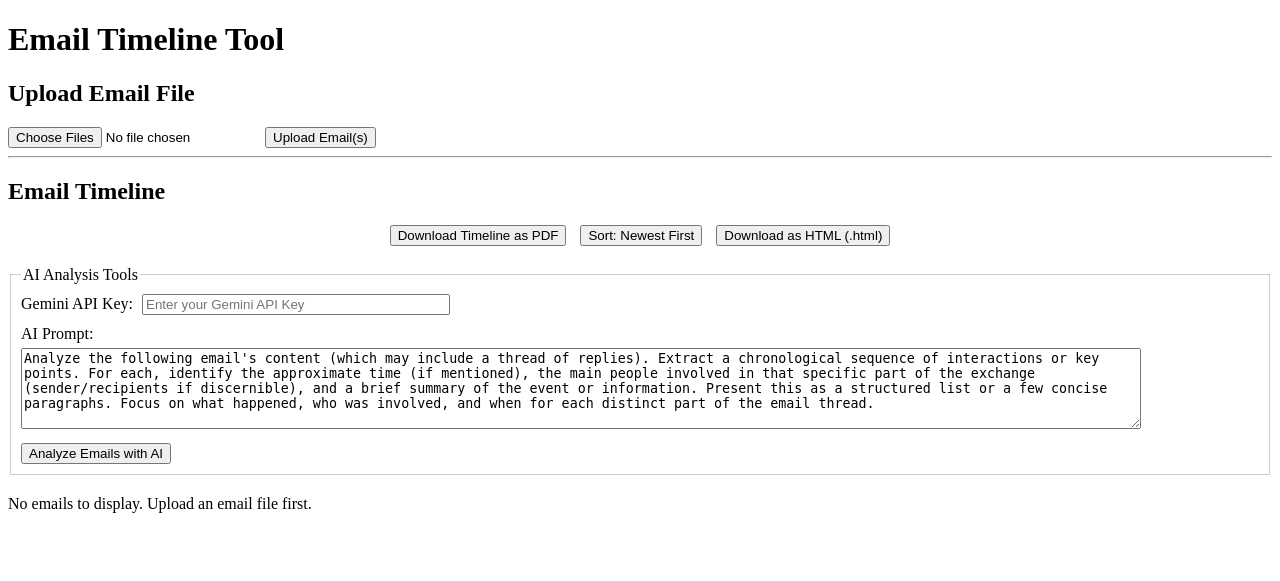
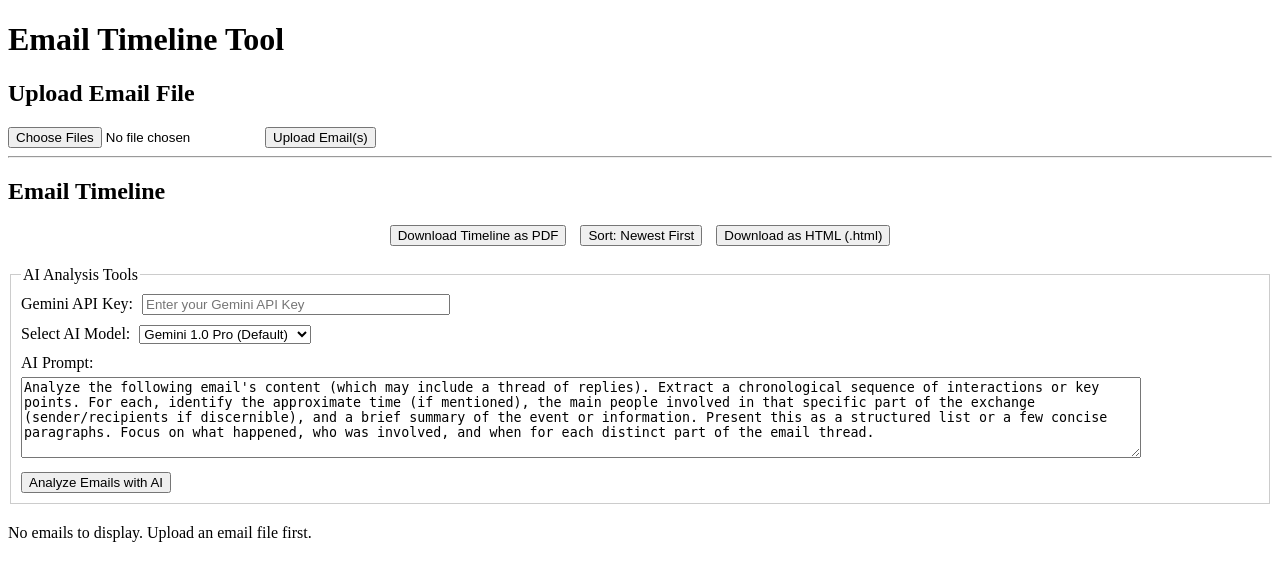
Before and after one commit to chongyang1999/email_event, a Flask app: page / in a window 1280 px wide. Shown: the top 581 px of the page. Run offline with Flask 2, Linux system fonts and the light colour scheme; data that the repository does not hold is empty.

Commit message:
feat: Add Gemini AI model selection for email analysis
This commit introduces a dropdown menu allowing you to select the
Gemini model you wish to use for the email analysis feature.

Key changes:

1.  **UI Update (`index.html`):**
    - Added a `<select id="gemini-model-select">` dropdown within the
      "AI Analysis Tools" fieldset.
    - Pre-populated with options: "Gemini 1.0 Pro (Default)" and
      "Gemini 1.5 Flash (Latest)".

2.  **JavaScript Logic Update (`script.js`):**
    - Modified the `callGeminiApi` function to accept `modelName` as a
      parameter and use it to construct the Gemini API URL dynamically.
    - The event listener for the "Analyze Emails with AI" button now
      retrieves the selected model name from the new dropdown and passes
      it to `callGeminiApi`.
    - A fallback to 'gemini-1.0-pro' is included if the model selection
      element is not found, ensuring robustness.

This enhancement provides you with greater flexibility in choosing the
appropriate Gemini model for your email analysis needs, replacing the
previously hardcoded model name.

```diff
--- a/app/static/script.js
+++ b/app/static/script.js
@@ -1,6 +1,6 @@
 // Global helper function to call Gemini API
-async function callGeminiApi(apiKey, prompt, emailContent) {
-    const apiUrl = `https://generativelanguage.googleapis.com/v1beta/models/gemini-pro:generateContent?key=${apiKey}`;
+async function callGeminiApi(apiKey, modelName, prompt, emailContent) {
+    const apiUrl = `https://generativelanguage.googleapis.com/v1beta/models/${modelName}:generateContent?key=${apiKey}`;
 
     const requestBody = {
         contents: [{
@@ -393,6 +393,10 @@ document.addEventListener('DOMContentLoaded', () => {
             this.disabled = true;
             this.textContent = 'Analyzing... Please wait...';
 
+            // Get the selected model from the dropdown
+            const modelSelectElement = document.getElementById('gemini-model-select');
+            const selectedModel = modelSelectElement ? modelSelectElement.value : 'gemini-1.0-pro'; // Use selected value, fallback to default
+
             let successCount = 0;
             let errorCount = 0;
 
@@ -403,7 +407,8 @@ document.addEventListener('DOMContentLoaded', () => {
                         // const summaryPreviewSpan = document.querySelector(`#email-entry-${email.id} .email-summary-preview`); // Requires email-entry-id
                         // if(summaryPreviewSpan) summaryPreviewSpan.textContent = "AI Analyzing...";
 
-                        const aiSummary = await callGeminiApi(apiKey, currentPrompt, email.body);
+                        // Pass selectedModel to callGeminiApi
+                        const aiSummary = await callGeminiApi(apiKey, selectedModel, currentPrompt, email.body);
                         email.summary = aiSummary; // Update the summary in the JS data source
                         // If you added an aiError field, clear it:
                         delete email.aiError;
--- a/app/templates/index.html
+++ b/app/templates/index.html
@@ -32,6 +32,14 @@
         </div>
 
         <div style="margin-top: 10px;">
+            <label for="gemini-model-select" style="margin-right: 5px;">Select AI Model:</label>
+            <select id="gemini-model-select" name="gemini-model-select">
+                <option value="gemini-1.0-pro" selected>Gemini 1.0 Pro (Default)</option>
+                <option value="gemini-1.5-flash-latest">Gemini 1.5 Flash (Latest)</option>
+            </select>
+        </div>
+
+        <div style="margin-top: 10px;">
             <label for="gemini-prompt">AI Prompt:</label><br>
             <textarea id="gemini-prompt" name="gemini-prompt" rows="5" style="width: 90%; margin-top: 5px;"></textarea>
         </div>
```
